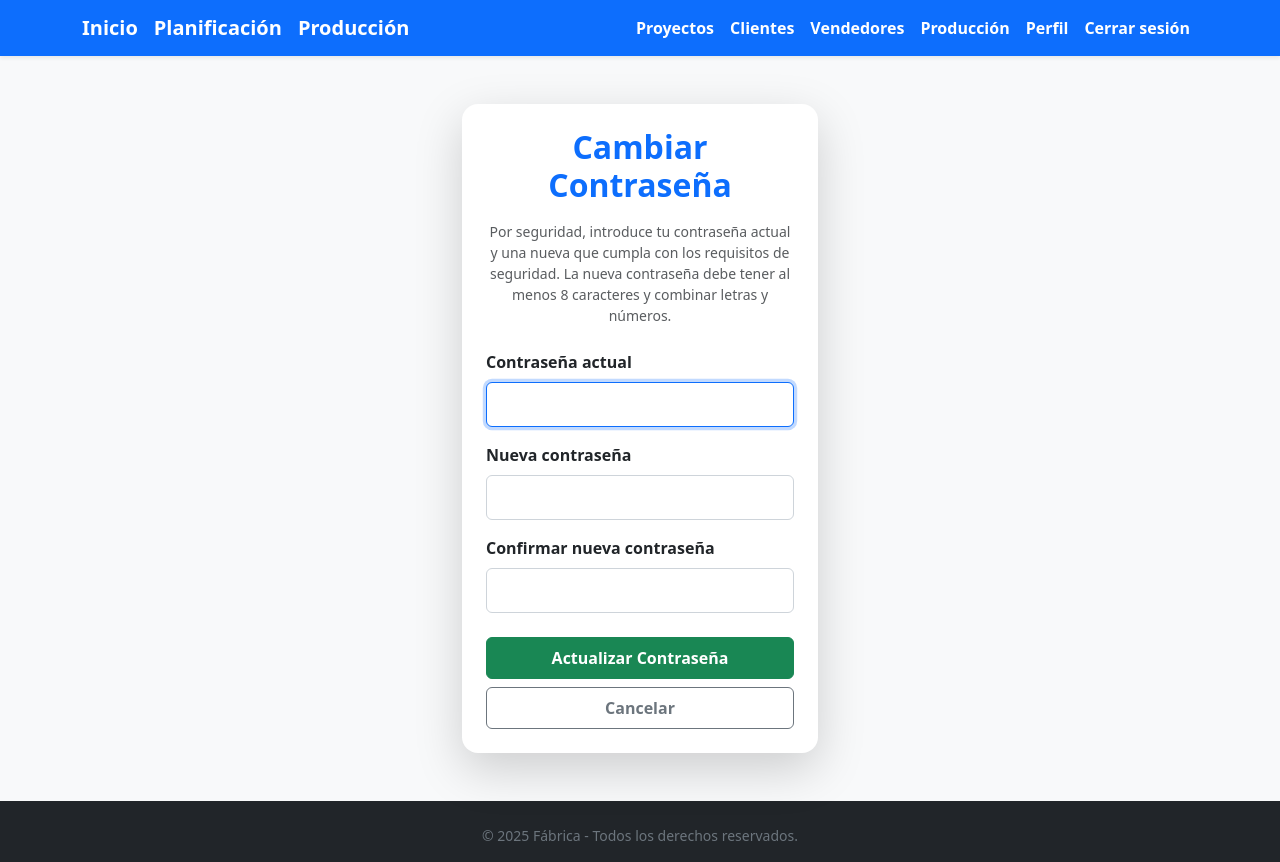
After one commit to MilanoDevX/FactoryProject_Milano, a Django app: page /cuentas/profile/cambiar-contrasena/ in a window 1280 px wide. The commit adds this page. Run offline with Django 5.2, Linux system fonts and the light colour scheme; the visitor is signed in with stand-in values (Sample User, id 1).

Commit message:
added password change in profile details

```diff
--- a/Main/templates/Main/index.html
+++ b/Main/templates/Main/index.html
@@ -118,7 +118,7 @@
                     </li>
                     <li class="nav-item">
                         <a class="nav-link text-white fw-semibold"
-                            href="{% url 'produccion:produccion_list' %}">Informes de Producción</a>
+                            href="{% url 'produccion:produccion_list' %}">Producción</a>
                     </li>
                     {% if user.is_authenticated %}
                     <li class="nav-item">
--- /dev/null
+++ b/cuentas/templates/cuentas/cambiar_contrasena.html
@@ -0,0 +1,73 @@
+{% extends "Main/index.html" %}
+{% block title %}| Cambiar Contraseña{% endblock %}
+
+{% block content %}
+<main class="container my-5">
+    <div class="row justify-content-center align-items-center" style="min-height: 70vh;">
+        <div class="col-12 col-md-6 col-lg-4" style="min-width: 300px">
+            <div class="card shadow-lg border-0 rounded-4 p-4" style="min-width: 300px">
+                <h2 class="text-center fw-bold text-primary mb-3">Cambiar Contraseña</h2>
+
+                <p class="text-muted small text-center mb-4">
+                    Por seguridad, introduce tu contraseña actual y una nueva que cumpla con los requisitos de seguridad.
+                    La nueva contraseña debe tener al menos 8 caracteres y combinar letras y números.
+                </p>
+
+                <form method="post" novalidate>
+                    {% csrf_token %}
+                    {{ form.non_field_errors }}
+
+                    <div class="mb-3 text-start">
+                        <label class="form-label fw-semibold" for="{{ form.old_password.id_for_label }}">Contraseña actual</label>
+                        {{ form.old_password }}
+                        {% if form.old_password.errors %}
+                            <div class="text-danger small mt-1">{{ form.old_password.errors|striptags }}</div>
+                        {% endif %}
+                    </div>
+
+                    <div class="mb-3 text-start">
+                        <label class="form-label fw-semibold" for="{{ form.new_password1.id_for_label }}">Nueva contraseña</label>
+                        {{ form.new_password1 }}
+                        {% if form.new_password1.errors %}
+                            <div class="text-danger small mt-1">{{ form.new_password1.errors|striptags }}</div>
+                        {% endif %}
+                    </div>
+
+                    <div class="mb-3 text-start">
+                        <label class="form-label fw-semibold" for="{{ form.new_password2.id_for_label }}">Confirmar nueva contraseña</label>
+                        {{ form.new_password2 }}
+                        {% if form.new_password2.errors %}
+                            <div class="text-danger small mt-1">{{ form.new_password2.errors|striptags }}</div>
+                        {% endif %}
+                    </div>
+
+                    <div class="d-grid gap-2 mt-4">
+                        <button type="submit" class="btn btn-success fw-semibold py-2">Actualizar Contraseña</button>
+                        <a href="{% url 'cuentas:profile_detail' %}" class="btn btn-outline-secondary fw-semibold py-2">Cancelar</a>
+                    </div>
+                </form>
+            </div>
+        </div>
+    </div>
+</main>
+
+<style>
+    input[type="password"] {
+        width: 100%;
+        padding: 0.6rem;
+        border-radius: 0.375rem;
+        border: 1px solid #ced4da;
+        box-sizing: border-box;
+    }
+
+    input[type="password"]:focus {
+        border-color: #0d6efd;
+        box-shadow: 0 0 0 0.2rem rgba(13, 110, 253, 0.25);
+        outline: none;
+    }
+
+    .card {
+        background-color: #ffffff;
+    }
+</style>
+{% endblock %}
--- a/cuentas/urls.py
+++ b/cuentas/urls.py
@@ -12,6 +12,7 @@ urlpatterns = [
     path("register/", register, name="register"),
     path("profile/", profile_detail, name="profile_detail"),
     path("profile/edit/", profile_edit, name="profile_edit"),
+    path("profile/cambiar-contrasena/", change_password, name="change_password"),
 
 
 ]
--- a/cuentas/views.py
+++ b/cuentas/views.py
@@ -1,7 +1,7 @@
 from django.shortcuts import render, redirect
-from django.contrib.auth import authenticate, login, logout
+from django.contrib.auth import authenticate, login, logout, update_session_auth_hash
 from django.contrib import messages
-from django.contrib.auth.forms import AuthenticationForm
+from django.contrib.auth.forms import AuthenticationForm, PasswordChangeForm
 from django.contrib.auth.decorators import login_required
 from cuentas.forms import PerfilCreationForm, PerfilChangeForm
 
@@ -67,3 +67,19 @@ def login_view(request):
 def logout_view(request):
     logout(request)
     return render(request, "cuentas/logout.html")
+
+
+@login_required
+def change_password(request):
+    if request.method == "POST":
+        form = PasswordChangeForm(request.user, request.POST)
+        if form.is_valid():
+            user = form.save()
+            update_session_auth_hash(request, user)   # Mantener la sesión activa después del cambio de contraseña
+            messages.success(request, "¡Tu contraseña ha sido actualizada correctamente!")
+            return redirect("cuentas:profile_detail")
+        else:
+            messages.error(request, "Por favor corrige los errores.")
+    else:
+        form = PasswordChangeForm(request.user)
+    return render(request, "cuentas/cambiar_contrasena.html", {"form": form})
```
Also changed, not shown: cuentas/forms.py (+11 -3 lines), cuentas/templates/cuentas/perfil_detalle.html (+15 -5 lines).
